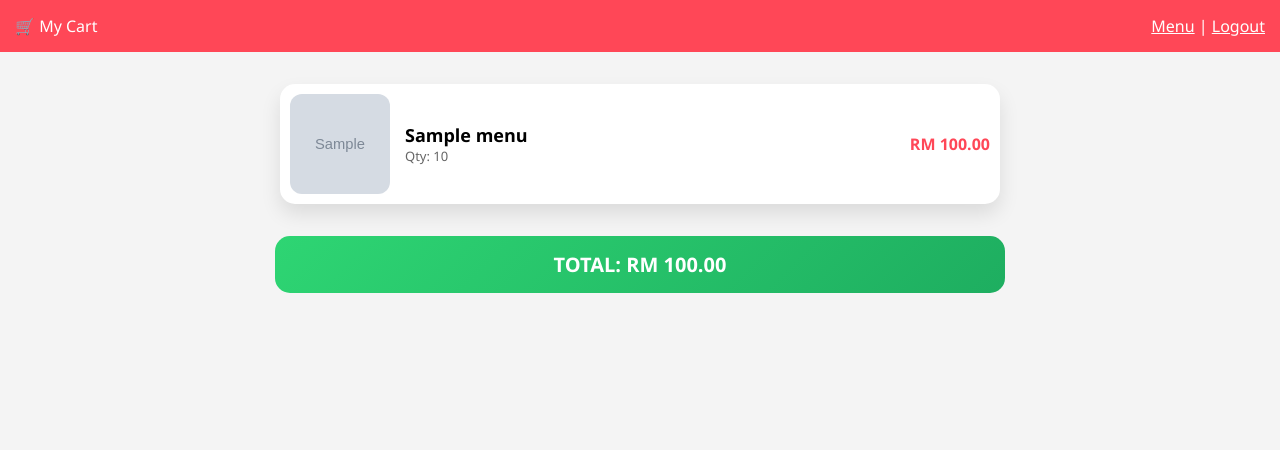
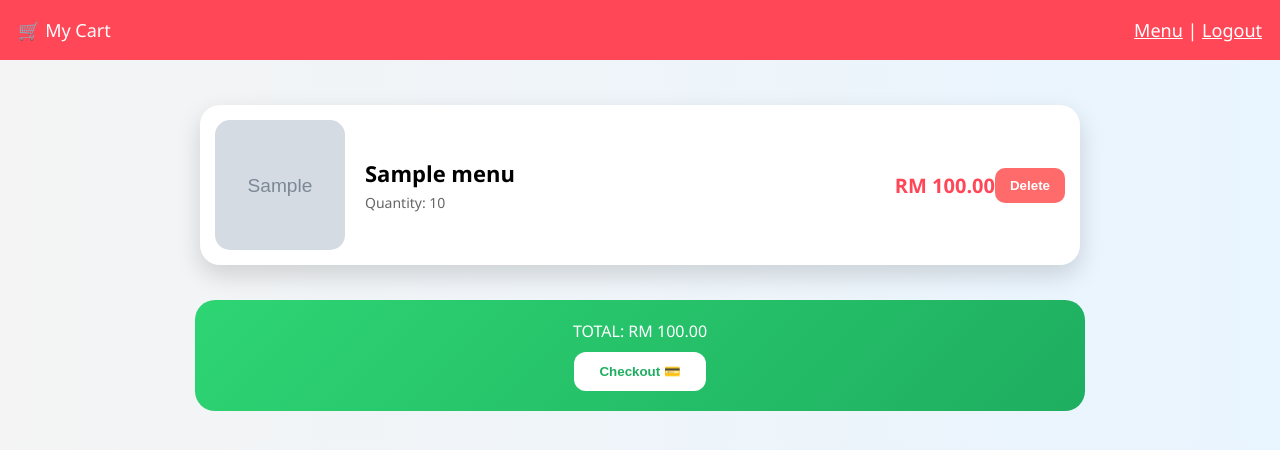
Before and after one commit to yingan0314/database-security-assignment2, a PHP site: page /view_cart.php in a window 1280 px wide. Shown: the top 450 px of the page. Run offline with PHP 8.4, Linux system fonts and the light colour scheme; the visitor is signed in with stand-in values (Sample User, id 1); tables that the repository leaves empty or names only in its code hold one stand-in row (values such as "Sample post"); grey boxes marked "Sample" are stand-in pictures.

Commit message:
Update view_cart.php

```diff
--- a/view_cart.php
+++ b/view_cart.php
@@ -33,82 +33,118 @@ $total = 0;
 body {
     margin: 0;
     font-family: "Segoe UI", Arial;
-    background: #f4f4f4;
+    background: linear-gradient(to right, #f4f4f4, #e9f5ff);
 }
 
 /* top bar */
 .topbar {
     background: #ff4757;
     color: white;
-    padding: 15px;
+    padding: 18px;
     display: flex;
     justify-content: space-between;
+    font-size: 18px;
 }
 
+/* container */
 .container {
-    padding: 20px;
+    padding: 30px;
     display: flex;
     flex-direction: column;
     align-items: center;
 }
 
-/* card */
+/* BIG CARD */
 .card {
-    width: 700px;
+    width: 850px;
     background: white;
-    margin: 12px;
-    border-radius: 15px;
+    margin: 15px;
+    border-radius: 20px;
     display: flex;
     align-items: center;
-    padding: 10px;
-    box-shadow: 0 10px 20px rgba(0,0,0,0.1);
+    padding: 15px;
+    box-shadow: 0 10px 25px rgba(0,0,0,0.15);
+    transition: 0.3s;
+}
+
+.card:hover {
+    transform: scale(1.02);
 }
 
 /* image bigger */
 .card img {
-    width: 100px;
-    height: 100px;
+    width: 130px;
+    height: 130px;
     object-fit: cover;
-    border-radius: 12px;
-    margin-right: 15px;
+    border-radius: 15px;
+    margin-right: 20px;
 }
 
+/* info */
 .info {
     flex: 1;
 }
 
 .name {
-    font-size: 18px;
+    font-size: 22px;
     font-weight: bold;
 }
 
 .qty {
-    font-size: 13px;
+    font-size: 14px;
     color: #666;
+    margin-top: 5px;
 }
 
-/* price */
 .price {
-    font-size: 16px;
+    font-size: 20px;
     font-weight: bold;
     color: #ff4757;
 }
 
-/* total */
-.total {
-    width: 700px;
-    margin-top: 20px;
-    background: linear-gradient(135deg, #2ed573, #1eae60);
-    color: white;
-    padding: 15px;
-    border-radius: 15px;
-    text-align: center;
-    font-size: 20px;
+/* buttons */
+.btn {
+    padding: 10px 15px;
+    border: none;
+    border-radius: 10px;
+    cursor: pointer;
     font-weight: bold;
 }
 
+.delete {
+    background: #ff6b6b;
+    color: white;
+}
+
+.delete:hover {
+    background: #e84141;
+}
+
+/* checkout box */
+.checkout {
+    width: 850px;
+    background: linear-gradient(135deg, #2ed573, #1eae60);
+    color: white;
+    padding: 20px;
+    border-radius: 20px;
+    text-align: center;
+    margin-top: 20px;
+}
+
+.checkout button {
+    margin-top: 10px;
+    padding: 12px 25px;
+    border: none;
+    border-radius: 12px;
+    background: white;
+    color: #1eae60;
+    font-weight: bold;
+    cursor: pointer;
+}
+
 .empty {
-    margin-top: 50px;
+    margin-top: 60px;
+    font-size: 20px;
     color: #666;
 }
 </style>
@@ -129,7 +165,7 @@ body {
 
 <?php
 if ($result->num_rows == 0) {
-    echo "<div class='empty'>Cart is empty 🛒</div>";
+    echo "<div class='empty'>Your cart is empty 🛒</div>";
 }
 
 while ($row = $result->fetch_assoc()) {
@@ -144,20 +180,29 @@ while ($row = $result->fetch_assoc()) {
 
     <div class="info">
         <div class="name"><?php echo $row['food_name']; ?></div>
-        <div class="qty">Qty: <?php echo $row['quantity']; ?></div>
+        <div class="qty">Quantity: <?php echo $row['quantity']; ?></div>
     </div>
 
     <div class="price">
         RM <?php echo number_format($subtotal,2); ?>
     </div>
 
+    <form method="POST" action="remove_cart.php">
+        <input type="hidden" name="cart_id" value="<?php echo $row['id']; ?>">
+        <button class="btn delete">Delete</button>
+    </form>
+
 </div>
 
 <?php } ?>
 
 <?php if ($result->num_rows > 0) { ?>
-<div class="total">
+<div class="checkout">
     TOTAL: RM <?php echo number_format($total,2); ?>
+
+    <form method="POST" action="checkout.php">
+        <button>Checkout 💳</button>
+    </form>
 </div>
 <?php } ?>
 
```
